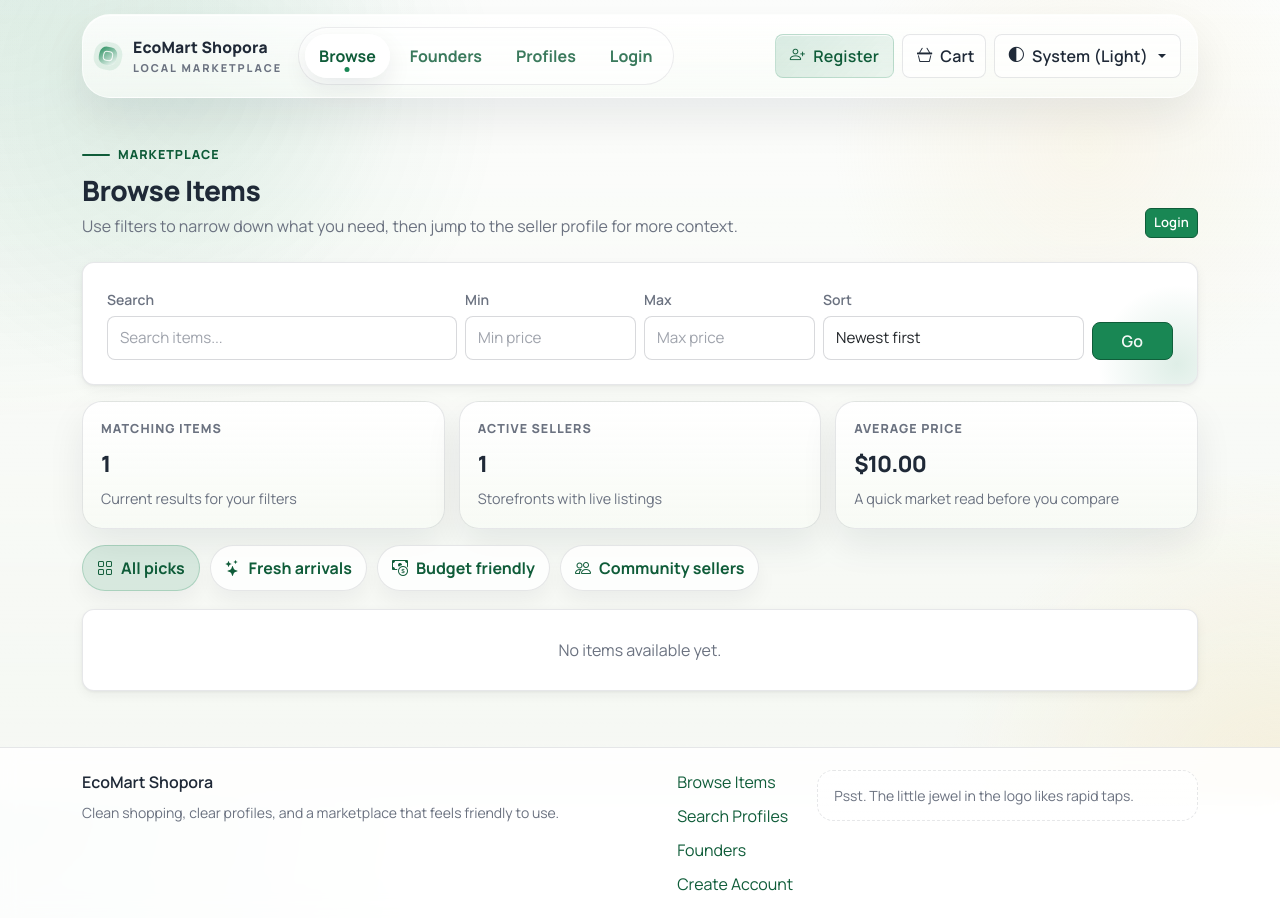
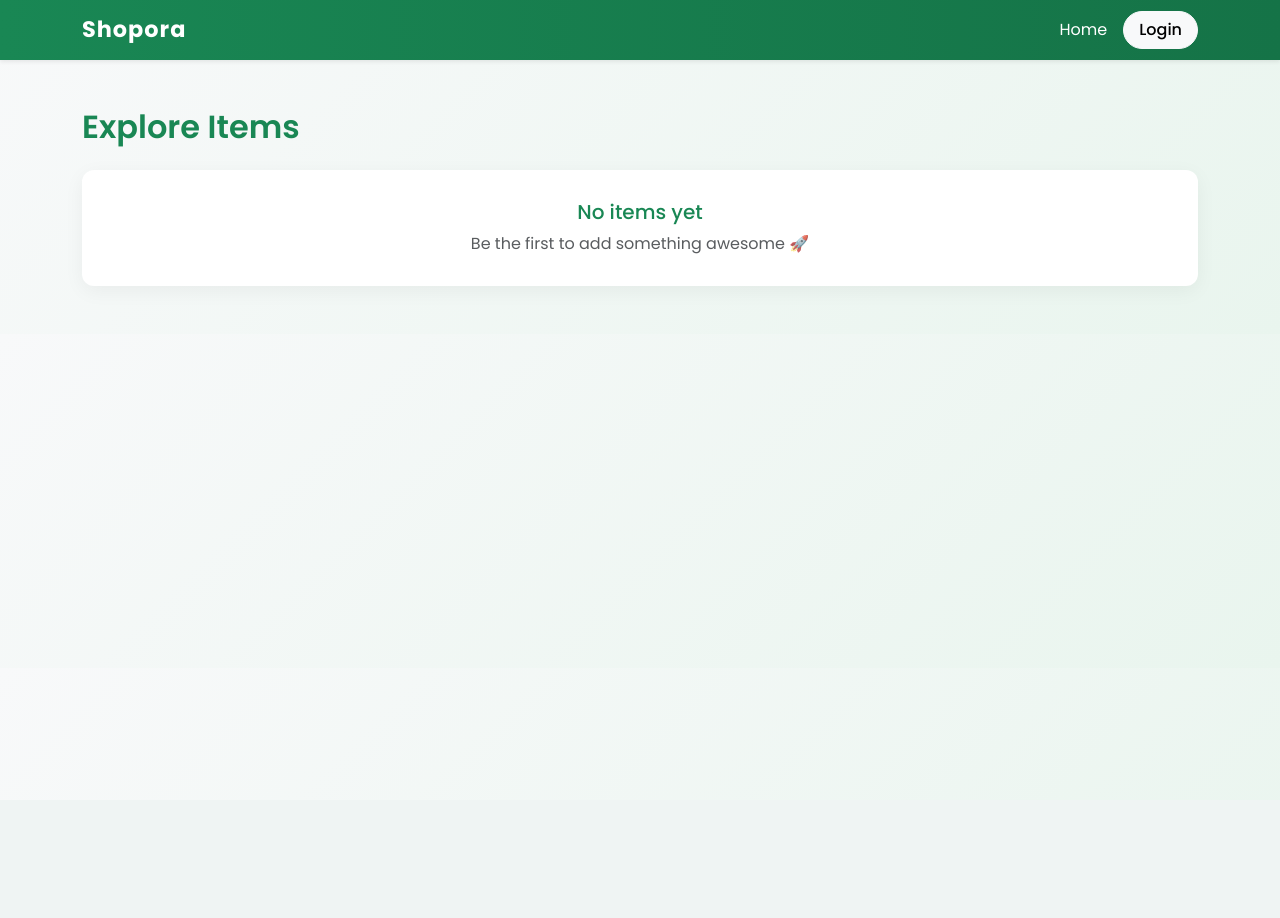
Before and after one commit to cgatheru105-spec/shopora, a Django app: page /items/ in a window 1280 px wide. After the commit the page ends 288 px from the top, so only its background shows below. Run offline with Django 5.2, Linux system fonts and the light colour scheme; data comes from the database, SQL or seed files in the repository; tables that the repository leaves empty hold one stand-in row (values such as "Sample post").

Commit message:
first commit

```diff
--- a/buyhive/templates/items/public_list.html
+++ b/buyhive/templates/items/public_list.html
@@ -1,136 +1,195 @@
-{% extends 'base.html' %}
 {% load static %}
+<!DOCTYPE html>
+<html lang="en">
+<head>
+  <meta charset="UTF-8">
+  <meta name="viewport" content="width=device-width, initial-scale=1.0">
+  <title>Items</title>
 
-{% block title %}Browse Items · EcoMart Shopora{% endblock %}
+  <!-- Bootstrap -->
+  <link href="https://cdn.jsdelivr.net/npm/bootstrap@5.3.3/dist/css/bootstrap.min.css" rel="stylesheet">
 
-{% block extra_head %}
-  <link rel="stylesheet" href="{% static 'css/public.css' %}">
-{% endblock %}
+  <!-- Google Font -->
+  <link href="https://fonts.googleapis.com/css2?family=Poppins:wght@300;400;500;600;700&display=swap" rel="stylesheet">
 
-{% block content %}
-  <div class="bh-page-intro">
-    <div>
-      <div class="bh-kicker">Marketplace</div>
-      <h1 class="bh-page-title h3 mb-0">Browse Items</h1>
-      <p>Use filters to narrow down what you need, then jump to the seller profile for more context.</p>
+  <style>
+    body {
+      font-family: 'Poppins', sans-serif;
+      background: linear-gradient(135deg, #f8f9fa, #e9f5ee);
+    }
+
+    /* Navbar */
+    .navbar {
+      backdrop-filter: blur(10px);
+      background: linear-gradient(90deg, #198754, #157347);
+    }
+
+    .navbar-brand {
+      letter-spacing: 1px;
+      font-size: 1.4rem;
+    }
+
+    /* Page title */
+    h2 {
+      font-weight: 600;
+      color: #198754;
+    }
+
+    /* Card styling */
+    .card {
+      border-radius: 15px;
+      overflow: hidden;
+      transition: all 0.3s ease;
+      background: #fff;
+    }
+
+    .card:hover {
+      transform: translateY(-8px) scale(1.01);
+      box-shadow: 0 15px 35px rgba(0, 0, 0, 0.1);
+    }
+
+    .card img {
+      transition: transform 0.4s ease;
+    }
+
+    .card:hover img {
+      transform: scale(1.05);
+    }
+
+    .card-title {
+      font-size: 1.2rem;
+    }
+
+    .card-text {
+      font-size: 0.9rem;
+      line-height: 1.5;
+    }
+
+    .card-footer {
+      border-top: none;
+      font-size: 0.9rem;
+    }
+
+    /* Price highlight */
+    .price-tag {
+      font-size: 1.2rem;
+      font-weight: 600;
+      color: #198754;
+    }
+
+    /* Buttons */
+    .btn-light {
+      border-radius: 20px;
+      padding: 6px 15px;
+      font-weight: 500;
+    }
+
+    .btn-light:hover {
+      background-color: #e2e6ea;
+    }
+
+    /* Empty state */
+    .empty-box {
+      border-radius: 12px;
+      padding: 30px;
+      background: white;
+      box-shadow: 0 5px 20px rgba(0,0,0,0.05);
+    }
+
+  </style>
+</head>
+
+<body>
+
+<!-- Navbar -->
+<nav class="navbar navbar-expand-lg navbar-dark shadow-sm">
+  <div class="container">
+    <a class="navbar-brand fw-bold" href="{% url 'index' %}">Shopora</a>
+
+    <button class="navbar-toggler" type="button" data-bs-toggle="collapse" data-bs-target="#navbarNav">
+      <span class="navbar-toggler-icon"></span>
+    </button>
+
+    <div class="collapse navbar-collapse" id="navbarNav">
+      <ul class="navbar-nav ms-auto align-items-center">
+
+        <li class="nav-item">
+          <a class="nav-link text-white" href="{% url 'index' %}">Home</a>
+        </li>
+
+        {% if user.is_authenticated %}
+
+        <li class="nav-item">
+          <a class="nav-link text-white" href="{% url 'dashboard' %}">Dashboard</a>
+        </li>
+
+        <li class="nav-item">
+          <a class="btn btn-light ms-2" href="{% url 'logout' %}">Logout</a>
+        </li>
+
+        {% else %}
+
+        <li class="nav-item">
+          <a class="btn btn-light ms-2" href="{% url 'login' %}">Login</a>
+        </li>
+
+        {% endif %}
+      </ul>
     </div>
-    {% if user.is_authenticated %}
-      <a class="btn btn-outline-secondary btn-sm" href="{% url 'dashboard' %}">Dashboard</a>
+  </div>
+</nav>
+
+<!-- Content -->
+<div class="container py-5">
+
+  <h2 class="mb-4">Explore Items</h2>
+
+  {% if items %}
+  <div class="row g-4">
+
+    {% for item in items %}
+    <div class="col-12 col-md-6 col-lg-4">
+
+      <div class="card h-100 shadow-sm">
+
+        {% with first_image=item.images.first %}
+          {% if first_image %}
+            <img src="{{ first_image.image.url }}" class="card-img-top" alt="Item image" style="height: 200px; object-fit: cover;">
           {% else %}
-      <a class="btn btn-success btn-sm" href="{% url 'login' %}">Login</a>
+            <img src="https://via.placeholder.com/400x200?text=No+Image" class="card-img-top">
           {% endif %}
+        {% endwith %}
+
+        <div class="card-body">
+          <h5 class="card-title text-success fw-bold">{{ item.name }}</h5>
+
+          <p class="card-text text-muted">
+            {{ item.description|truncatewords:20|default:"No description available" }}
+          </p>
         </div>
 
-  <div class="bh-surface bh-search-panel p-3 p-md-4 mb-3">
-    <form method="get" class="row g-2 align-items-end">
-      <div class="col-12 col-md-4">
-        <label for="{{ filter_form.search.id_for_label }}" class="form-label small text-muted">Search</label>
-        {{ filter_form.search }}
+        <div class="card-footer d-flex justify-content-between align-items-center bg-white">
+          <span class="price-tag">${{ item.price }}</span>
+          <small class="text-muted">by {{ item.owner.username }}</small>
         </div>
-      <div class="col-6 col-md-2">
-        <label for="{{ filter_form.min_price.id_for_label }}" class="form-label small text-muted">Min</label>
-        {{ filter_form.min_price }}
+
       </div>
-      <div class="col-6 col-md-2">
-        <label for="{{ filter_form.max_price.id_for_label }}" class="form-label small text-muted">Max</label>
-        {{ filter_form.max_price }}
+
     </div>
-      <div class="col-12 col-md-3">
-        <label for="{{ filter_form.sort_by.id_for_label }}" class="form-label small text-muted">Sort</label>
-        {{ filter_form.sort_by }}
+    {% endfor %}
+
   </div>
-      <div class="col-12 col-md-1 d-grid">
-        <button type="submit" class="btn btn-success">Go</button>
-      </div>
-      {% if request.GET %}
-        <div class="col-12">
-          <a href="{% url 'items_public' %}" class="btn btn-outline-secondary btn-sm">Reset</a>
+
+  {% else %}
+  <div class="text-center empty-box">
+    <h5 class="text-success">No items yet</h5>
+    <p class="text-muted mb-0">Be the first to add something awesome 🚀</p>
   </div>
   {% endif %}
-    </form>
+
 </div>
 
-  <div class="bh-snapshot-grid mb-3">
-    <article class="bh-snapshot-card">
-      <div class="bh-snapshot-label">Matching items</div>
-      <div class="bh-snapshot-value">{{ items_count }}</div>
-      <div class="bh-snapshot-note">Current results for your filters</div>
-    </article>
-    <article class="bh-snapshot-card">
-      <div class="bh-snapshot-label">Active sellers</div>
-      <div class="bh-snapshot-value">{{ marketplace_snapshot.active_sellers|default:0 }}</div>
-      <div class="bh-snapshot-note">Storefronts with live listings</div>
-    </article>
-    <article class="bh-snapshot-card">
-      <div class="bh-snapshot-label">Average price</div>
-      <div class="bh-snapshot-value">
-        {% if marketplace_snapshot.average_price %}${{ marketplace_snapshot.average_price|floatformat:2 }}{% else %}-{% endif %}
-      </div>
-      <div class="bh-snapshot-note">A quick market read before you compare</div>
-    </article>
-  </div>
+<script src="https://cdn.jsdelivr.net/npm/bootstrap@5.3.3/dist/js/bootstrap.bundle.min.js"></script>
 
-  <div class="bh-quick-filter-row" aria-label="Quick marketplace filters">
-    <a class="bh-quick-filter {% if not quick_filter %}is-active{% endif %}" href="{% url 'items_public' %}">
-      <i class="bi bi-grid"></i>All picks
-    </a>
-    <a class="bh-quick-filter {% if quick_filter == 'fresh' %}is-active{% endif %}" href="{% url 'items_public' %}?quick=fresh">
-      <i class="bi bi-stars"></i>Fresh arrivals
-    </a>
-    <a class="bh-quick-filter {% if quick_filter == 'budget' %}is-active{% endif %}" href="{% url 'items_public' %}?quick=budget">
-      <i class="bi bi-cash-coin"></i>Budget friendly
-    </a>
-    <a class="bh-quick-filter {% if quick_filter == 'community' %}is-active{% endif %}" href="{% url 'items_public' %}?quick=community">
-      <i class="bi bi-people"></i>Community sellers
-    </a>
-  </div>
-
-  {% if items %}
-    <div class="row g-3">
-      {% for item in items %}
-        <div class="col-12 col-md-6 col-lg-4">
-          {% with first_image=item.images.first %}
-            <div class="card bh-product-card h-100">
-              {% if first_image %}
-                <img src="{{ first_image.image.url }}" class="card-img-top" alt="{{ item.name }}">
-              {% else %}
-                <img src="{% static 'images/logo.png' %}" class="card-img-top" alt="{{ item.name }}">
-              {% endif %}
-
-              <div class="card-body">
-                <div class="fw-semibold bh-product-name">{{ item.name }}</div>
-                <div class="text-muted small">{{ item.description|default:"No description available" }}</div>
-                <div class="bh-card-meta mt-3">
-                  <span class="bh-mini-badge">Available now</span>
-                </div>
-              </div>
-
-              <div class="card-footer bg-transparent border-0 bh-card-footer">
-                <div>
-                  <span class="bh-price">${{ item.price }}</span>
-                  <div class="small text-muted">by {{ item.owner.username }}</div>
-                </div>
-                <div class="bh-card-actions">
-                  <button
-                    type="button"
-                    class="btn btn-outline-secondary btn-sm"
-                    data-bh-add-to-cart
-                    data-bh-cart-id="item-{{ item.id }}"
-                    data-bh-cart-name="{{ item.name }}"
-                    data-bh-cart-price="{{ item.price }}"
-                    data-bh-cart-seller="{{ item.owner.username }}"
-                    data-bh-cart-url="{% url 'profile_public' item.owner.username %}"
-                    data-bh-cart-image="{% if first_image %}{{ first_image.image.url }}{% else %}{% static 'images/logo.png' %}{% endif %}"
-                  >Cart</button>
-                  <a class="btn btn-outline-success btn-sm" href="{% url 'profile_public' item.owner.username %}">Seller</a>
-                </div>
-              </div>
-            </div>
-          {% endwith %}
-        </div>
-      {% endfor %}
-    </div>
-  {% else %}
-    <div class="alert alert-info bh-surface bh-empty-state">No items available yet.</div>
-  {% endif %}
-{% endblock %}
+</body>
+</html>
```
Lines whose indentation alone changed are shown as unchanged.
